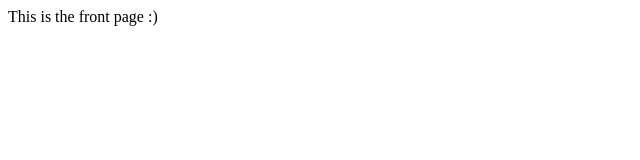
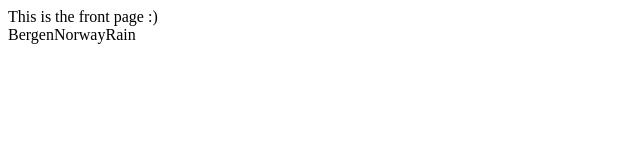
Before and after one commit to Matejmasar/KvikkTrip-Frontend, a React (Vite) app: page / in a window 1280 px wide. Shown: the top 160 px of the page, without its empty margins (0-640 px from the left). Built offline with nearby package versions, Linux system fonts and the light colour scheme.

Commit message:
Added frontpage and component for location_cards for recommendations

```diff
--- a/package.json
+++ b/package.json
@@ -10,6 +10,7 @@
     "preview": "vite preview"
   },
   "dependencies": {
+    "prop-types": "^15.8.1",
     "react": "^18.2.0",
     "react-dom": "^18.2.0",
     "react-router-dom": "^6.22.1"
--- /dev/null
+++ b/src/components/Location_Card.jsx
@@ -0,0 +1,20 @@
+import TravelLocation from "./TravelLocation.js";
+import PropTypes from "prop-types";
+
+const Location_Card = (props) => {
+    const { location } = props;
+
+    return (
+        <div>
+            <h>{location.name}</h>
+            <h>{location.country}</h>
+            <h>{location.weather}</h>
+        </div>
+    )
+}
+
+Location_Card.propTypes = {
+    location: PropTypes.instanceOf(TravelLocation).isRequired
+};
+
+export default Location_Card;
--- /dev/null
+++ b/src/components/TravelLocation.js
@@ -0,0 +1,9 @@
+class TravelLocation {
+    constructor(name, country, weather) {
+        this.name = name;
+        this.country = country;
+        this.weather = weather;
+    }
+}
+
+export default TravelLocation;
--- a/src/pages/FrontPage.jsx
+++ b/src/pages/FrontPage.jsx
@@ -1,8 +1,17 @@
+import TravelLocation from "../components/TravelLocation.js";
+import Location_Card from "../components/Location_Card.jsx";
 
 const FrontPage = () => {
+    const myLocation = new TravelLocation("Bergen", "Norway", "Rain");
+
 
     return (
-        <div>This is the front page :)</div>
+        <div>
+            <div>This is the front page :)</div>
+            <div>
+                <Location_Card location={myLocation}></Location_Card>
+            </div>
+        </div>
     )
 }
 
```
Also changed, not shown: src/pages/FrontPage.css (added), 1 other file (tests, documents, lock files or other folders).
